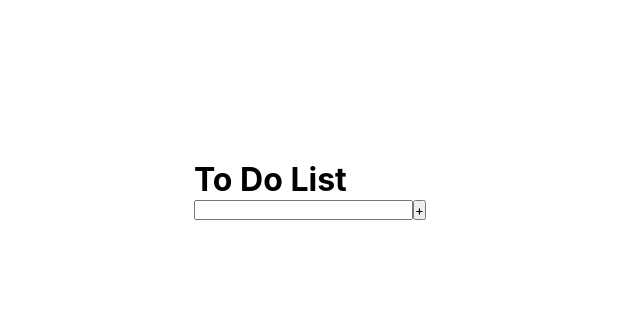
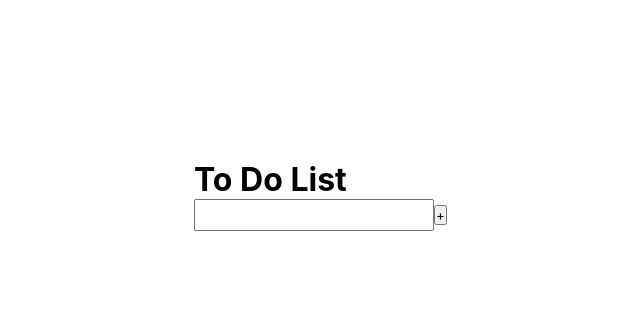
Before and after one commit to Titania01/simple-todo-list, a plain HTML site: page index.html in a window 1280 px wide. Shown: the whole page, without its empty margins (286-926 px from the left). Drawn offline with Linux system fonts and the light colour scheme.

Commit message:
first commit

```diff
--- a/css/style.css
+++ b/css/style.css
@@ -11,3 +11,12 @@ body {
   width: 50%;
   margin: 5rem auto;
 }
+
+.container {
+  width: 20rem;
+}
+
+.inputfield {
+  width: 15rem;
+  height: 2rem;
+}
```
